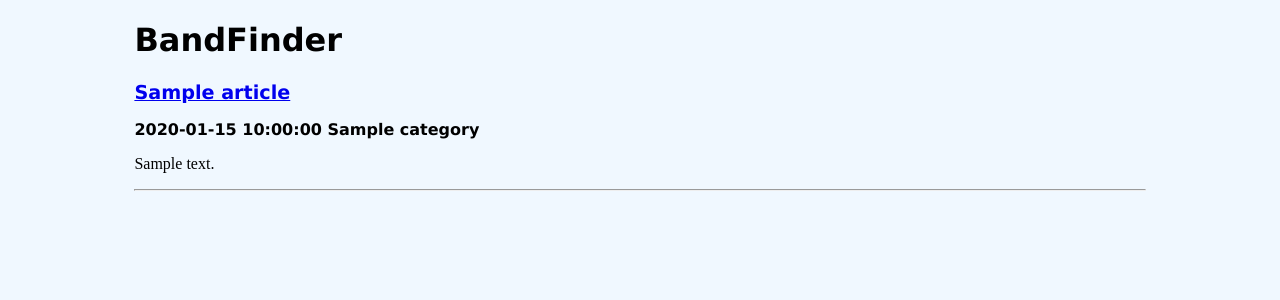
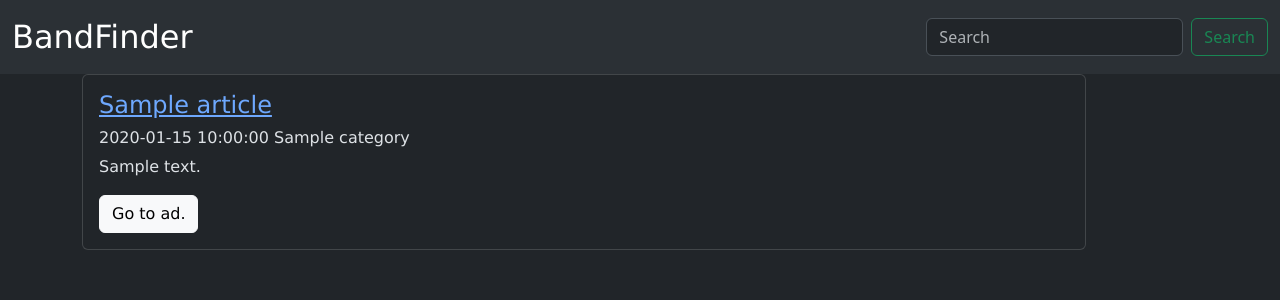
Before and after one commit to wnsnk/band-finder, a Flask app: template templates/results.html in a window 1280 px wide. Shown: the top 300 px of the page. Run offline with Flask 3, Linux system fonts and the light colour scheme; the template is opened without the code that fills it: most values are stand-ins (such as "Sample title", 1, 10 or a date in 2020).

Commit message:
made html a little prettier

```diff
--- a/templates/results.html
+++ b/templates/results.html
@@ -5,19 +5,45 @@
     <meta charset="UTF-8">
     <meta name="viewport" content="width=device-width, initial-scale=1.0">
     <title>Band finder results</title>
-    <link rel="stylesheet" href="../static/styles.css">
+
+    <link href="https://cdn.jsdelivr.net/npm/bootstrap@5.3.8/dist/css/bootstrap.min.css" rel="stylesheet"
+        integrity="sha384-sRIl4kxILFvY47J16cr9ZwB07vP4J8+LH7qKQnuqkuIAvNWLzeN8tE5YBujZqJLB" crossorigin="anonymous">
+    <script src="https://cdn.jsdelivr.net/npm/bootstrap@5.3.8/dist/js/bootstrap.bundle.min.js"
+        integrity="sha384-FKyoEForCGlyvwx9Hj09JcYn3nv7wiPVlz7YYwJrWVcXK/BmnVDxM+D2scQbITxI"
+        crossorigin="anonymous"></script>
 </head>
 
-<body>
-    <h1>BandFinder</h1>
-    {%for article in articles:%}
-    <div>
-        <h2><a href="{{article['link']}}">{{article['title']}}</a></h2>
-        <h3>{{article['date']}} {{article['category']}}</h3>
-        <p>{{article['message']}}</p>
-        <hr>
+
+<body data-bs-theme="dark">
+
+    <nav class="navbar bg-body-tertiary">
+        <div class="container-fluid">
+            <a class="navbar-brand"
+                style="font-family: 'Lucida Sans', 'Lucida Sans Regular', 'Lucida Grande', 'Lucida Sans Unicode', Geneva, Verdana, sans-serif; font-size: xx-large;">BandFinder</a>
+            <form class="d-flex" role="search">
+                <input class="form-control me-2" type="search" placeholder="Search" aria-label="Search" />
+                <button class="btn btn-outline-success" type="submit">Search</button>
+            </form>
+        </div>
+    </nav>
+
+    <div class="container"
+        style="font-family: 'Lucida Sans', 'Lucida Sans Regular', 'Lucida Grande', 'Lucida Sans Unicode', Geneva, Verdana, sans-serif;">
+        {%for article in articles:%}
+        <div class="card" style="width: 90%;">
+            <div class="card-body">
+                <h2 class="card-title" style="font-size: x-large; "><a
+                        href="{{article['link']}}">{{article['title']}}</a>
+                </h2>
+                <h3 style="font-size: medium;">{{article['date']}} {{article['category']}}</h3>
+                <p class="card-text">{{article['message']}}</p>
+                <a href="{{article['link']}}" class="btn btn-light">Go to ad.</a>
+            </div>
+        </div>
+        <br>
+        {%endfor%}
     </div>
-    {%endfor%}
+
 </body>
 
 </html>
```
